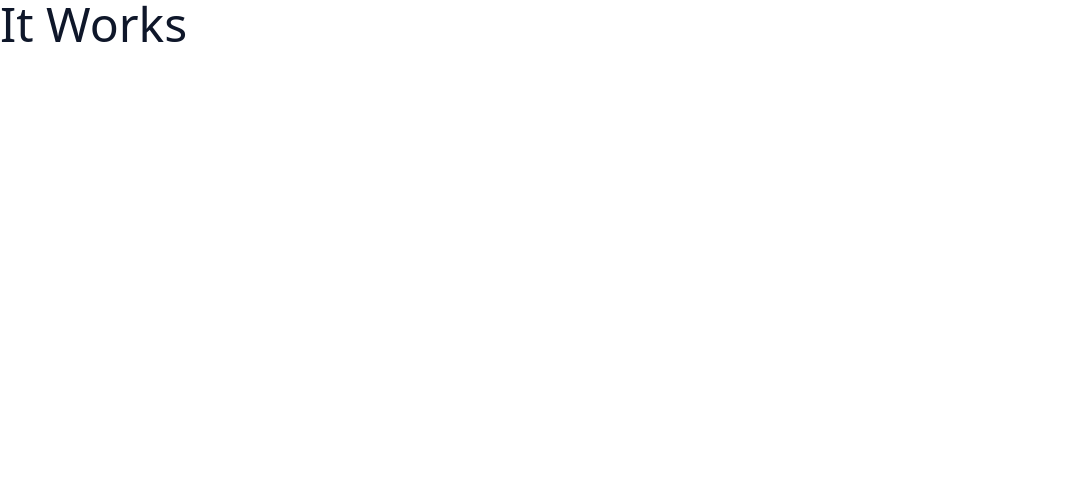
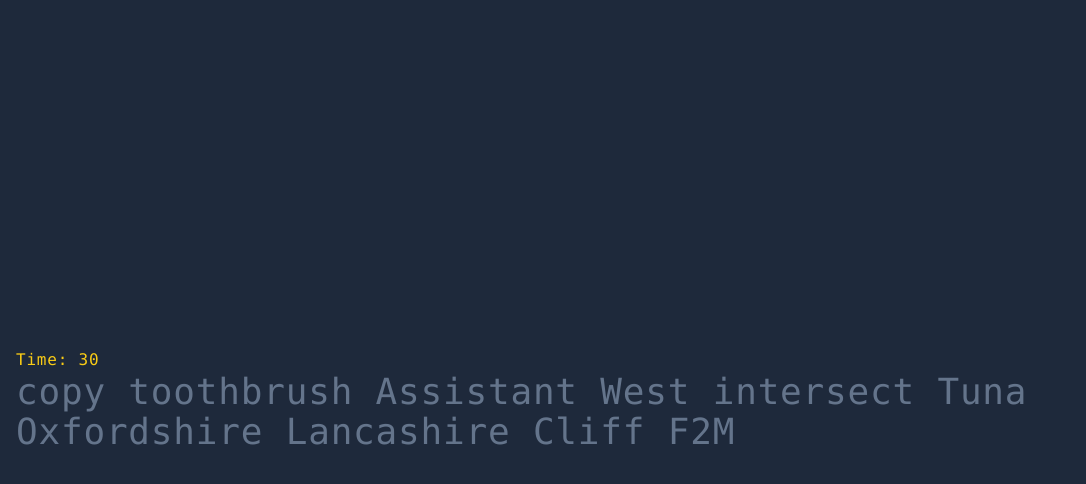
Before and after one commit to duplantier/Type-i-Fast, a React (Create React App) app: page / in a window 1280 px wide. Shown: the top 484 px of the page, without its empty margins (0-1086 px from the left). Built offline with nearby package versions, Linux system fonts and the light colour scheme.

Commit message:
Build: GeneratedWords and CountdownTimer components

```diff
--- a/src/App.tsx
+++ b/src/App.tsx
@@ -1,5 +1,21 @@
+import { faker } from "@faker-js/faker";
+
+const words = faker.random.words(10);
+
 function App() {
-  return <div className="text-5xl text-slate-900">It Works</div>;
+  return (
+    <>
+      <CountdownTimer timeLeft={30} />
+      <GeneratedWords words={words} />
+    </>
+  );
 }
 
+const GeneratedWords = ({ words }: { words: string }) => {
+  return <div className="text-4xl text-slate-500">{words}</div>;
+};
+
+const CountdownTimer = ({ timeLeft }: { timeLeft: number }) => {
+  return <h2 className="text-primary-400 font-medium">Time: {timeLeft} </h2>;
+};
 export default App;
--- a/src/index.css
+++ b/src/index.css
@@ -1,3 +1,9 @@
 @tailwind base;
 @tailwind components;
 @tailwind utilities;
+
+@layer base {
+    body {
+        @apply min-h-screen bg-slate-800 grid place-items-center font-mono tracking-wider px-4;
+    }
+}
--- a/tailwind.config.js
+++ b/tailwind.config.js
@@ -1,8 +1,15 @@
+
 /** @type {import('tailwindcss').Config} */
+
+const colors = require("tailwindcss/colors");
 module.exports = {
   content: ["./src/**/*.{js,jsx,ts,tsx}"],
   theme: {
-    extend: {},
+    extend: {
+      colors: {
+        primary: colors.yellow,
+      },
+    },
   },
   plugins: [],
 }
```
